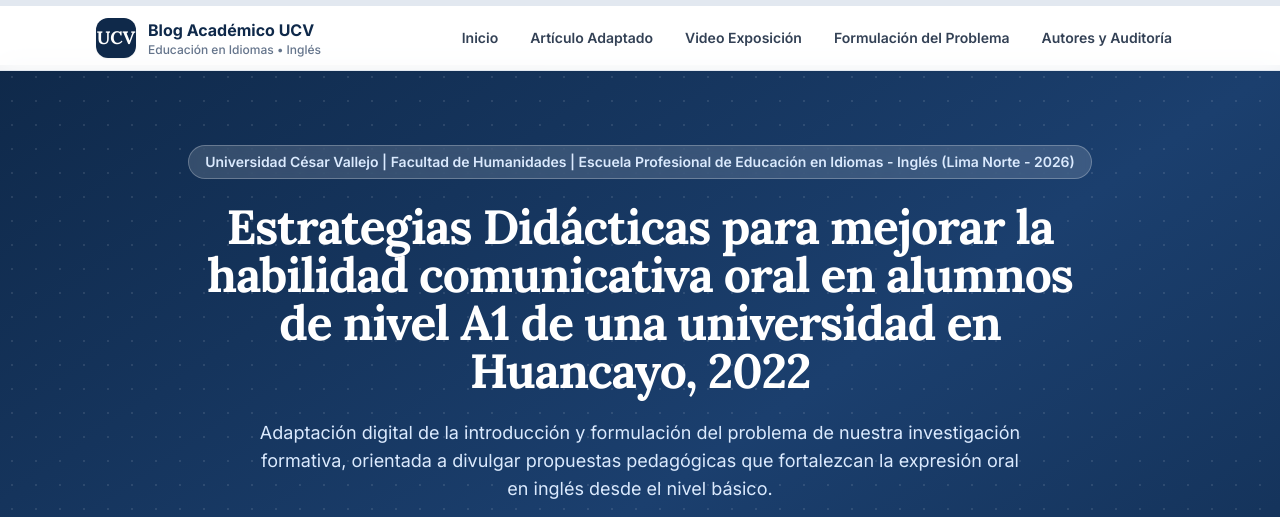
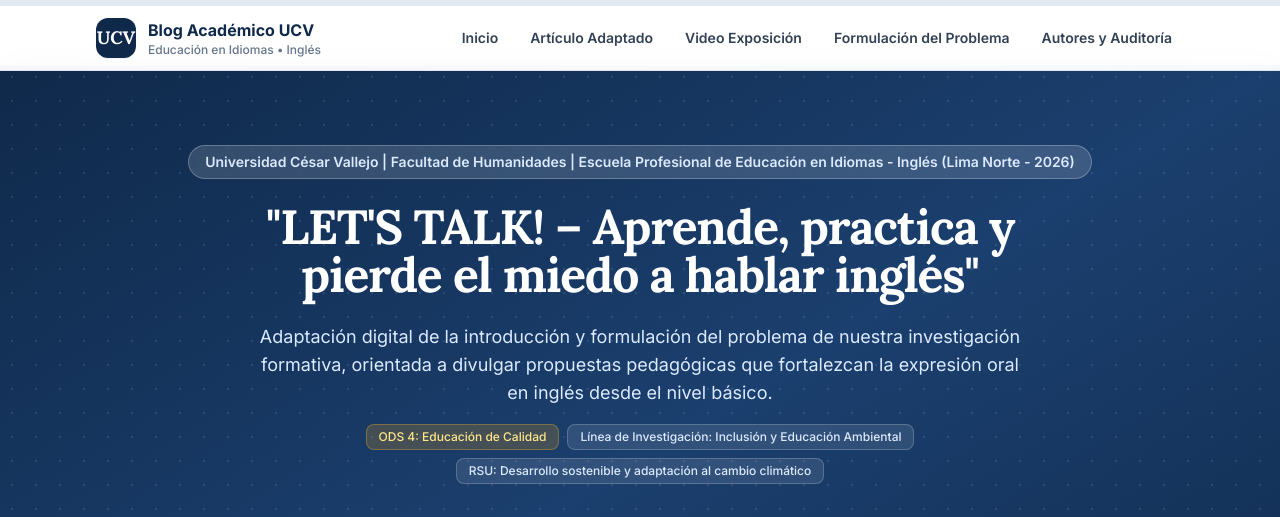
Before and after one commit to sistemasrenzo/blog_ucv_g3, a plain HTML site: page index.html in a window 1280 px wide. Shown: the top 517 px of the page. Drawn offline with nearby package versions, Linux system fonts and the light colour scheme.

Commit message:
Update index.html

```diff
--- a/index.html
+++ b/index.html
@@ -109,7 +109,7 @@
 
             <!-- Título Principal (H1) -->
             <h1 class="font-serif text-3xl sm:text-4xl lg:text-5xl font-bold text-center tracking-tight leading-tight mb-6 max-w-4xl mx-auto">
-                Estrategias Didácticas para mejorar la habilidad comunicativa oral en alumnos de nivel A1 de una universidad en Huancayo, 2022
+                "LET'S TALK! – Aprende, practica y pierde el miedo a hablar inglés"
             </h1>
 
             <!-- Propósito del Blog y Alineación Curricular -->
```
